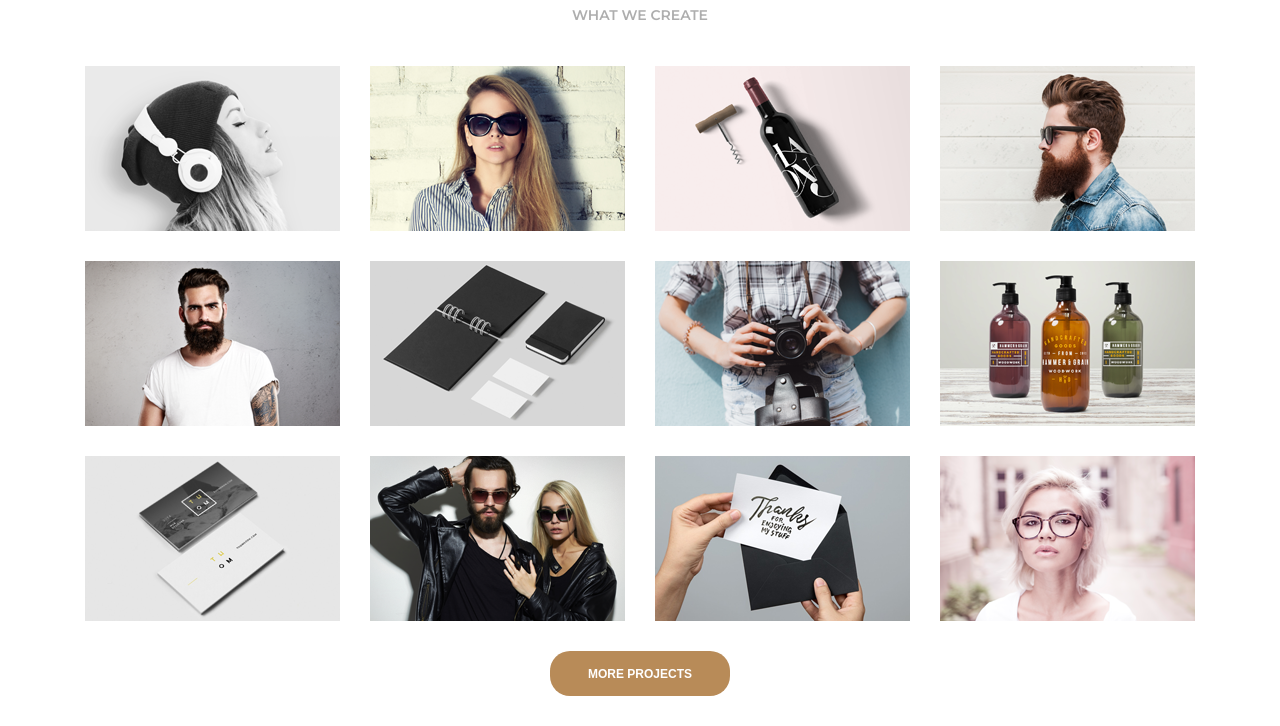
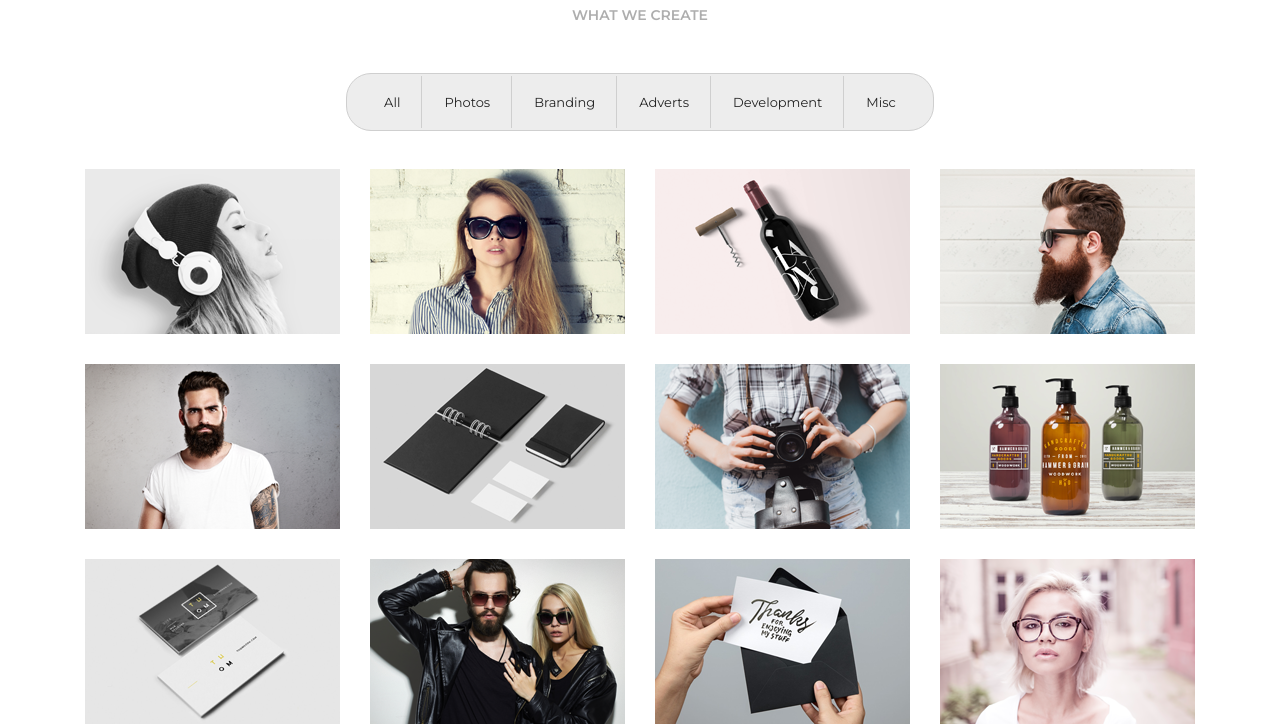
Before and after one commit to Haidai-Oksana/awax-ui, a website: page src/index.html in a window 1280 px wide. Shown: the part 95-821 px from the top of the page. Drawn offline with nearby package versions, Linux system fonts and the light colour scheme; files that its build step writes are made by us from their sources.

Commit message:
Tabs component:Tabs component used in the Our Projects

```diff
--- a/src/index.html
+++ b/src/index.html
@@ -17,19 +17,31 @@
     <div class="app__section-content our-projects">
         <h3 class="app__section-title">Our Projects</h3>
         <p class="app__section-subtitle subtitle">What we create</p>
+        <div class="our-projects__tabs tabs">
+            <div class="tabs__items">
+                <div class="tabs__item">All</div>
+                <div class="tabs__item">Photos</div>
+                <div class="tabs__item">Branding</div>
+                <div class="tabs__item">Adverts</div>
+                <div class="tabs__item">Development</div>
+                <div class="tabs__item">Misc</div>
+            </div>
+        </div>
         <div class="our-projects__items">
             <div class="our-projects__item">
                 <img src="assets/i/d/our-project-1.png" alt="Our Project" class="our-projects__item-img">
                 <div class="our-projects__item-details">
                     <h6 class="our-projects__item-title">About</h6>
-                    <p class="our-projects__item-description">Praesent metus urna, feugiat a placerat elementum at leo</p>
+                    <p class="our-projects__item-description">Praesent metus urna, feugiat a placerat elementum at
+                        leo</p>
                 </div>
             </div>
             <a href="#" class="our-projects__item">
                 <img src="assets/i/d/our-project-2.png" alt="Our Project" class="our-projects__item-img">
                 <div class="our-projects__item-details">
                     <h6 class="our-projects__item-title">About</h6>
-                    <p class="our-projects__item-description">Praesent metus urna, feugiat a placerat elementum at leo</p>
+                    <p class="our-projects__item-description">Praesent metus urna, feugiat a placerat elementum at
+                        leo</p>
                 </div>
             </a>
             <a href="#" class="our-projects__item">
@@ -44,7 +56,8 @@
                 <img src="assets/i/d/our-project-4.png" alt="Our Project" class="our-projects__item-img">
                 <div class="our-projects__item-details">
                     <h6 class="our-projects__item-title">About</h6>
-                    <p class="our-projects__item-description">Praesent metus urna, feugiat a placerat elementum at leo</p>
+                    <p class="our-projects__item-description">Praesent metus urna, feugiat a placerat elementum at
+                        leo</p>
                 </div>
             </a>
 
@@ -52,56 +65,64 @@
                 <img src="assets/i/d/our-project-5.png" alt="Our Project" class="our-projects__item-img">
                 <div class="our-projects__item-details">
                     <h6 class="our-projects__item-title">About</h6>
-                    <p class="our-projects__item-description">Praesent metus urna, feugiat a placerat elementum at leo</p>
+                    <p class="our-projects__item-description">Praesent metus urna, feugiat a placerat elementum at
+                        leo</p>
                 </div>
             </a>
             <a href="#" class="our-projects__item">
                 <img src="assets/i/d/our-project-6.png" alt="Our Project" class="our-projects__item-img">
                 <div class="our-projects__item-details">
                     <h6 class="our-projects__item-title">About</h6>
-                    <p class="our-projects__item-description">Praesent metus urna, feugiat a placerat elementum at leo</p>
+                    <p class="our-projects__item-description">Praesent metus urna, feugiat a placerat elementum at
+                        leo</p>
                 </div>
             </a>
             <a href="#" class="our-projects__item">
                 <img src="assets/i/d/our-project-7.png" alt="Our Project" class="our-projects__item-img">
                 <div class="our-projects__item-details">
                     <h6 class="our-projects__item-title">About</h6>
-                    <p class="our-projects__item-description">Praesent metus urna, feugiat a placerat elementum at leo</p>
+                    <p class="our-projects__item-description">Praesent metus urna, feugiat a placerat elementum at
+                        leo</p>
                 </div>
             </a>
             <a href="#" class="our-projects__item">
                 <img src="assets/i/d/our-project-8.png" alt="Our Project" class="our-projects__item-img">
                 <div class="our-projects__item-details">
                     <h6 class="our-projects__item-title">About</h6>
-                    <p class="our-projects__item-description">Praesent metus urna, feugiat a placerat elementum at leo</p>
+                    <p class="our-projects__item-description">Praesent metus urna, feugiat a placerat elementum at
+                        leo</p>
                 </div>
             </a>
             <a href="#" class="our-projects__item">
                 <img src="assets/i/d/our-project-9.png" alt="Our Project" class="our-projects__item-img">
                 <div class="our-projects__item-details">
                     <h6 class="our-projects__item-title">About</h6>
-                    <p class="our-projects__item-description">Praesent metus urna, feugiat a placerat elementum at leo</p>
+                    <p class="our-projects__item-description">Praesent metus urna, feugiat a placerat elementum at
+                        leo</p>
                 </div>
             </a>
             <a href="#" class="our-projects__item">
                 <img src="assets/i/d/our-project-10.png" alt="Our Project" class="our-projects__item-img">
                 <div class="our-projects__item-details">
                     <h6 class="our-projects__item-title">About</h6>
-                    <p class="our-projects__item-description">Praesent metus urna, feugiat a placerat elementum at leo</p>
+                    <p class="our-projects__item-description">Praesent metus urna, feugiat a placerat elementum at
+                        leo</p>
                 </div>
             </a>
             <a href="#" class="our-projects__item">
                 <img src="assets/i/d/our-project-11.png" alt="Our Project" class="our-projects__item-img">
                 <div class="our-projects__item-details">
                     <h6 class="our-projects__item-title">About</h6>
-                    <p class="our-projects__item-description">Praesent metus urna, feugiat a placerat elementum at leo</p>
+                    <p class="our-projects__item-description">Praesent metus urna, feugiat a placerat elementum at
+                        leo</p>
                 </div>
             </a>
             <a href="#" class="our-projects__item">
                 <img src="assets/i/d/our-project-12.png" alt="Our Project" class="our-projects__item-img">
                 <div class="our-projects__item-details">
                     <h6 class="our-projects__item-title">About</h6>
-                    <p class="our-projects__item-description">Praesent metus urna, feugiat a placerat elementum at leo</p>
+                    <p class="our-projects__item-description">Praesent metus urna, feugiat a placerat elementum at
+                        leo</p>
                 </div>
             </a>
         </div>
--- a/src/styles/components/index.scss
+++ b/src/styles/components/index.scss
@@ -1,6 +1,7 @@
 @import "./button.scss";
 @import "./text-field.scss";
 @import "./video-player.scss";
+@import "./tabs.scss";
 @import "./about-us.scss";
 @import "./services.scss";
 @import "./our-projects.scss";
--- a/src/styles/components/our-projects.scss
+++ b/src/styles/components/our-projects.scss
@@ -7,6 +7,9 @@ $item-margin: 15px;
   text-align: center;
 }
 
+.our-projects__tabs {
+  margin-top: 45px;
+}
 
 .our-projects__items {
   display: flex;
--- /dev/null
+++ b/src/styles/components/tabs.scss
@@ -0,0 +1,78 @@
+@import "../variables.scss";
+
+
+.tabs {
+  display: inline-flex;
+  justify-content: center;
+  height: 58px;
+
+}
+
+.tabs__items{
+  display: flex;
+  height: 100%;
+  border: 1px solid $color-firm10;
+  background-color: $color-firm11;
+  padding: 0 15px;
+  border-radius: 25px;
+}
+
+.tabs__item {
+  display: flex;
+  position: relative;
+  align-items: center;
+  overflow: hidden;
+  padding: 5px 22px;
+  cursor: pointer;
+
+  &:last-child {
+    &:after {
+      content: none;
+    }
+  }
+
+  &:hover,
+  &:focus {
+
+    &:before {
+      transform: translateY(0);
+    }
+  }
+
+  &:active {
+    &:before {
+      transform: translateY(2px);
+    }
+  }
+
+  &:before {
+    position: absolute;
+    content: "";
+    display: block;
+    bottom: -1px;
+    left: 5px;
+    height: 6px;
+    width: calc(100% - 10px);
+    background-color: $color-firm3;
+    transform: translateY(100%);
+    transition: transform $animation-time;
+  }
+
+  &:after {
+    display: block;
+    position: absolute;
+    content: "";
+    width: 1px;
+    right: 0px;
+    top: 2px;
+    height: calc(100% - 4px);
+    background-color: $color-firm10;
+  }
+
+}
+
+.tabs__item--active {
+  &:before {
+    transform: translateY(0);
+  }
+}
--- a/src/styles/components/text-field.scss
+++ b/src/styles/components/text-field.scss
@@ -2,6 +2,7 @@
 
 .text-field {
   position: relative;
+
   &:after {
     position: absolute;
     content: "";
```
